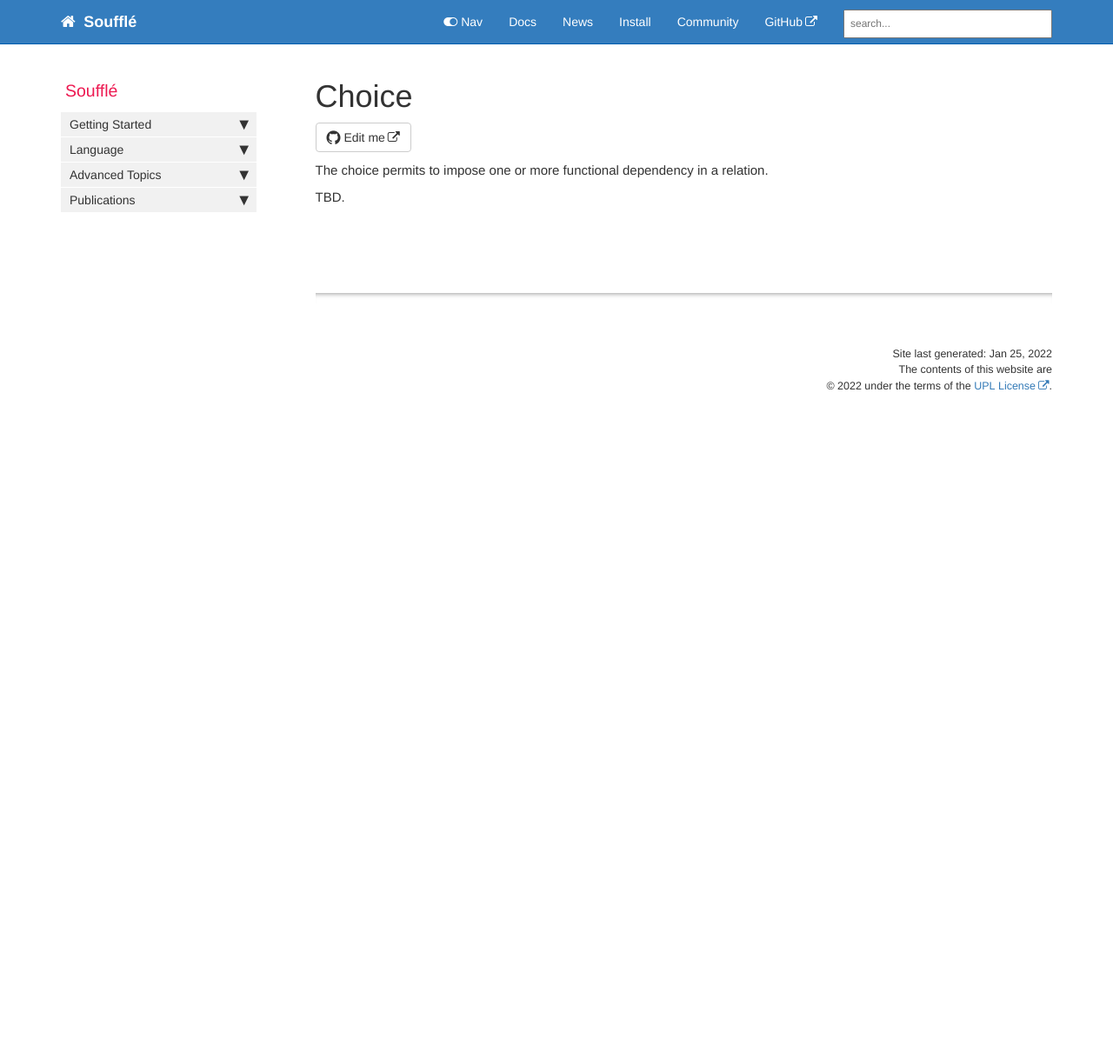
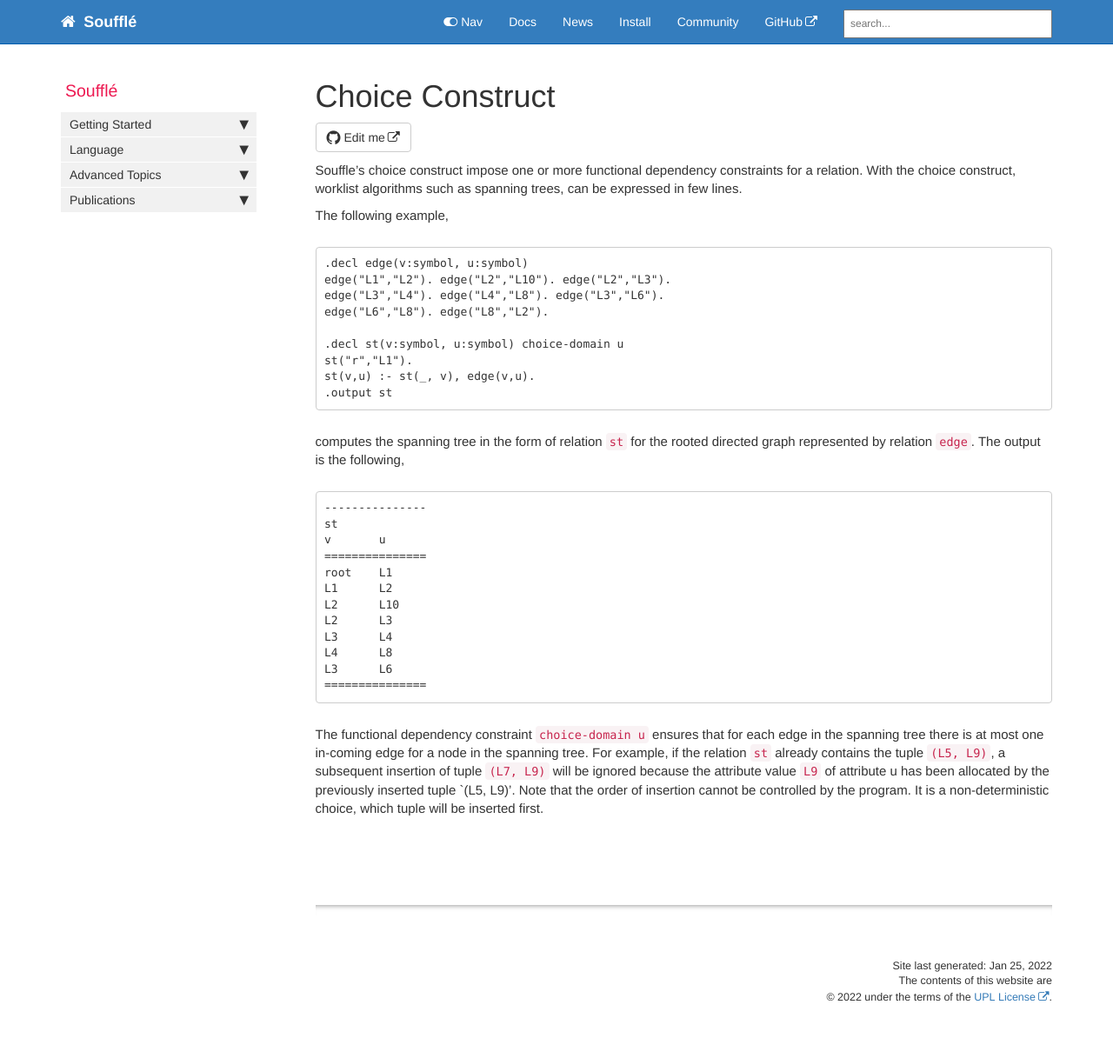
Before and after one commit to souffle-lang/souffle-lang.github.io, a Jekyll site: the page built from pages/docs/choice.md, in a window 1280 px wide. Shown: the whole page at 87% size. Built offline with Jekyll 4.4.1, drawn with Linux system fonts in a browser that asks for light colours; comment, search, counter and statistics services are not loaded; before the commit the page ends 900 px from its top, so only the background shows below that.

Commit message:
Added more docu about choice

````diff
--- a/pages/docs/choice.md
+++ b/pages/docs/choice.md
@@ -1,12 +1,46 @@
 ---
-title: Choice
+title: Choice Construct
 permalink: /choice
 sidebar: docs_sidebar
 folder: docs
 ---
 
-The choice permits to impose one or more functional dependency in a relation.
+Souffle's choice construct impose one or more functional dependency constraints for a relation. With the choice
+construct, worklist algorithms such as spanning trees, can be expressed in few lines.
 
-TBD.
+The following example,
+```
+.decl edge(v:symbol, u:symbol)
+edge("L1","L2"). edge("L2","L10"). edge("L2","L3").
+edge("L3","L4"). edge("L4","L8"). edge("L3","L6").
+edge("L6","L8"). edge("L8","L2").
+
+.decl st(v:symbol, u:symbol) choice-domain u
+st("r","L1").
+st(v,u) :- st(_, v), edge(v,u).
+.output st
+```
+computes the spanning tree in the form of relation `st` for the rooted directed graph represented by relation `edge`.
+The output is the following,
+```
+---------------
+st
+v	u
+===============
+root	L1
+L1	L2
+L2	L10
+L2	L3
+L3	L4
+L4	L8
+L3	L6
+===============
+```
+The functional dependency constraint ```choice-domain u``` ensures that for each edge in the spanning tree there is at
+most one in-coming edge for a node in the spanning tree. For example, if the relation `st` already contains the tuple
+`(L5, L9)`, a subsequent insertion of tuple `(L7, L9)` will be ignored because the attribute value `L9` of attribute u
+has been allocated by the previously inserted
+tuple `(L5, L9)'. Note that the order of insertion cannot be controlled by the program. It is a non-deterministic
+choice, which tuple will be inserted first.
 
 {% include links.html %}
````
